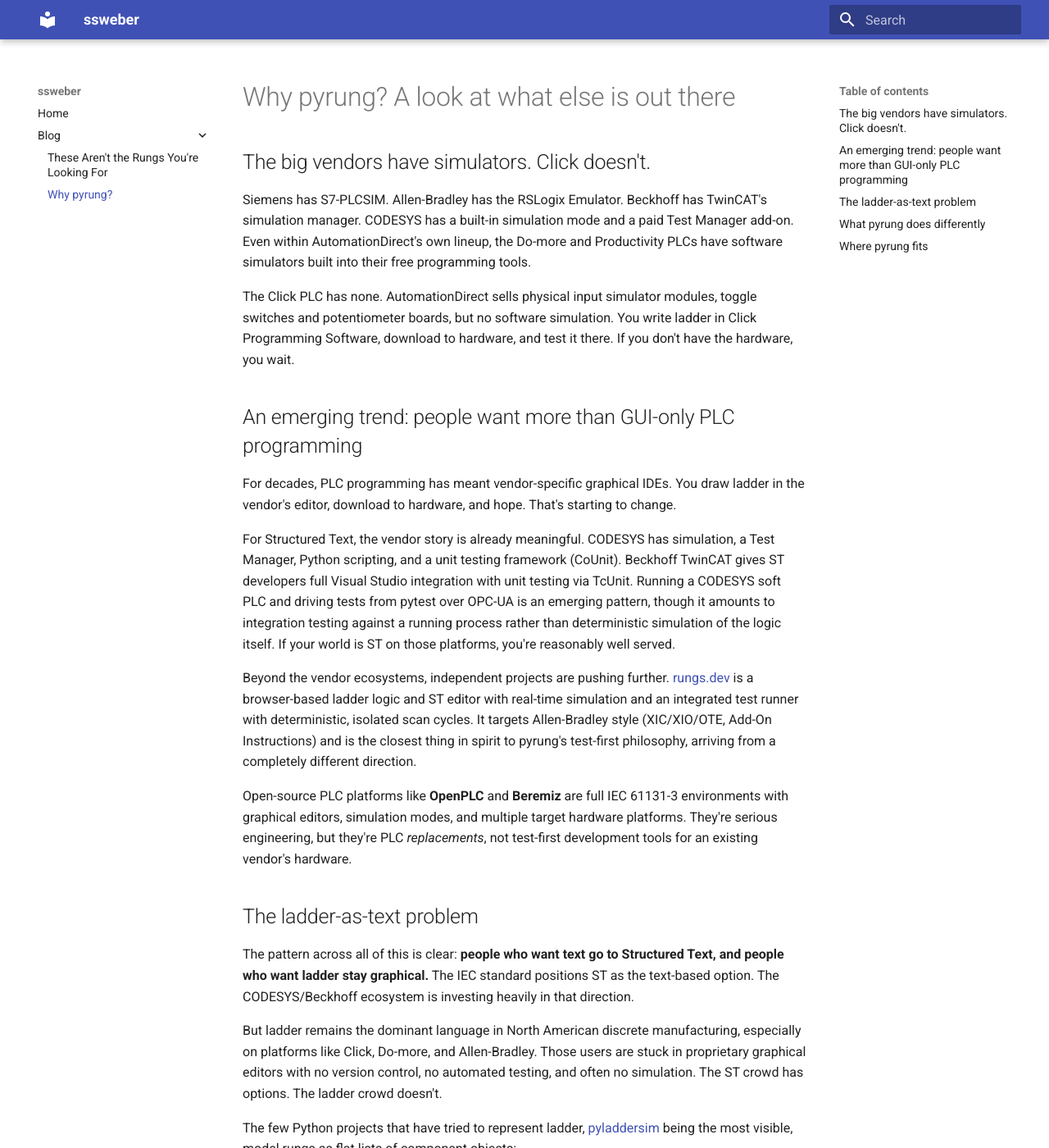
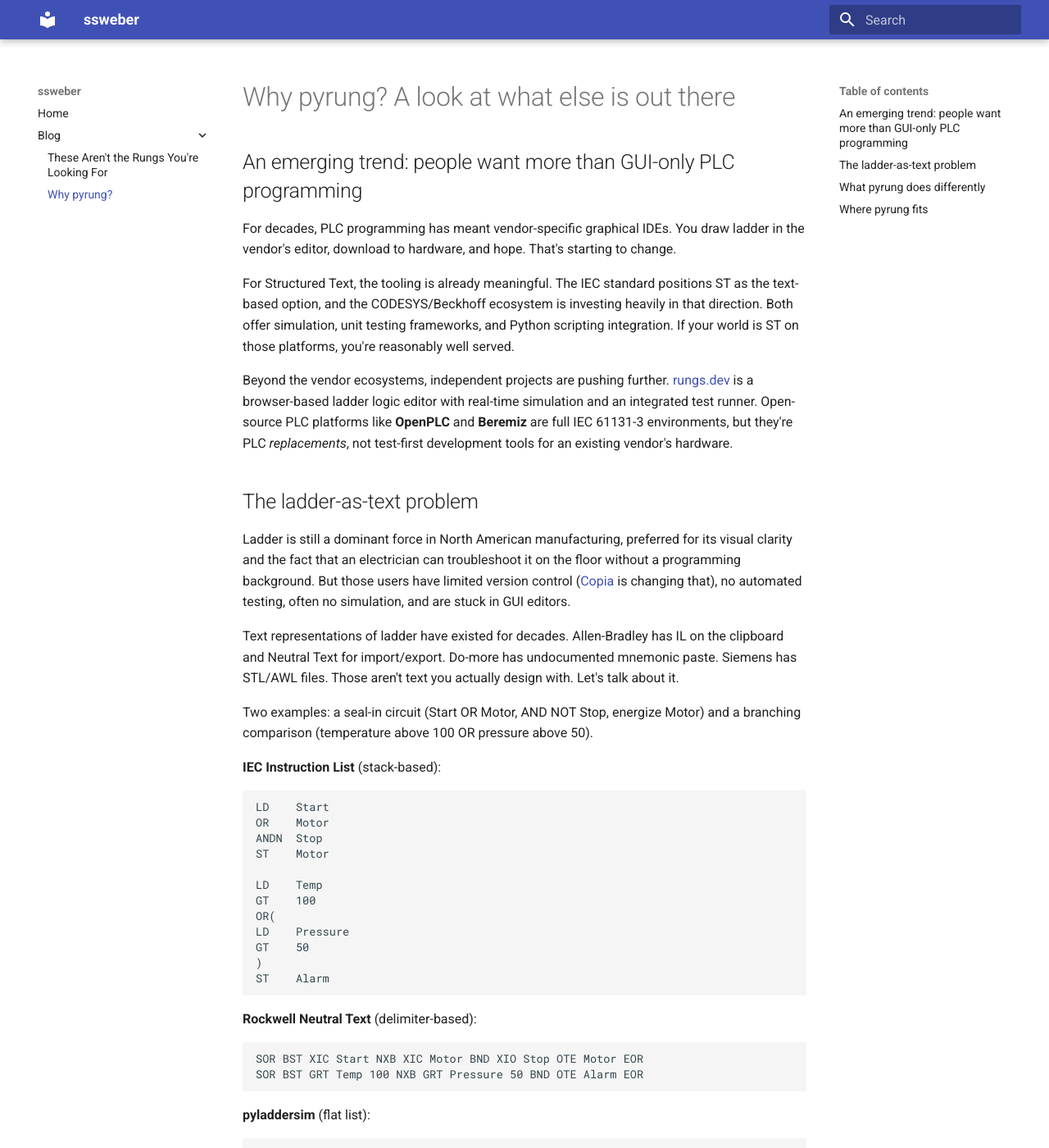
Before and after one commit to ssweber/ssweber.github.io, an MkDocs documentation site: the page built from docs/blog/why-pyrung.md, in a window 1280 px wide and 1400 px high. Shown: the whole window at 82% size. Built offline with MkDocs 1.6.1 and Material for MkDocs 9.7.7, drawn with Linux system fonts in a browser that asks for light colours; some of the changed text lies outside the part shown.

Commit message:
Update why-pyrung.md for clarity and content revision
Revise content to enhance clarity and update examples related to ladder logic and Structured Text. Emphasize the unique features of pyrung in comparison to other tools.

````diff
--- a/docs/blog/why-pyrung.md
+++ b/docs/blog/why-pyrung.md
@@ -1,48 +1,65 @@
 # Why pyrung? A look at what else is out there
-
-## The big vendors have simulators. Click doesn't.
-
-Siemens has S7-PLCSIM. Allen-Bradley has the RSLogix Emulator. Beckhoff has TwinCAT's simulation manager. CODESYS has a built-in simulation mode and a paid Test Manager add-on. Even within AutomationDirect's own lineup, the Do-more and Productivity PLCs have software simulators built into their free programming tools.
-
-The Click PLC has none. AutomationDirect sells physical input simulator modules, toggle switches and potentiometer boards, but no software simulation. You write ladder in Click Programming Software, download to hardware, and test it there. If you don't have the hardware, you wait.
 
 ## An emerging trend: people want more than GUI-only PLC programming
 
 For decades, PLC programming has meant vendor-specific graphical IDEs. You draw ladder in the vendor's editor, download to hardware, and hope. That's starting to change.
 
-For Structured Text, the vendor story is already meaningful. CODESYS has simulation, a Test Manager, Python scripting, and a unit testing framework (CoUnit). Beckhoff TwinCAT gives ST developers full Visual Studio integration with unit testing via TcUnit. Running a CODESYS soft PLC and driving tests from pytest over OPC-UA is an emerging pattern, though it amounts to integration testing against a running process rather than deterministic simulation of the logic itself. If your world is ST on those platforms, you're reasonably well served.
+For Structured Text, the tooling is already meaningful. The IEC standard positions ST as the text-based option, and the CODESYS/Beckhoff ecosystem is investing heavily in that direction. Both offer simulation, unit testing frameworks, and Python scripting integration. If your world is ST on those platforms, you're reasonably well served.
 
-Beyond the vendor ecosystems, independent projects are pushing further. [rungs.dev](https://rungs.dev/) is a browser-based ladder logic and ST editor with real-time simulation and an integrated test runner with deterministic, isolated scan cycles. It targets Allen-Bradley style (XIC/XIO/OTE, Add-On Instructions) and is the closest thing in spirit to pyrung's test-first philosophy, arriving from a completely different direction.
-
-Open-source PLC platforms like **OpenPLC** and **Beremiz** are full IEC 61131-3 environments with graphical editors, simulation modes, and multiple target hardware platforms. They're serious engineering, but they're PLC *replacements*, not test-first development tools for an existing vendor's hardware.
+Beyond the vendor ecosystems, independent projects are pushing further. [rungs.dev](https://rungs.dev/) is a browser-based ladder logic editor with real-time simulation and an integrated test runner. Open-source PLC platforms like **OpenPLC** and **Beremiz** are full IEC 61131-3 environments, but they're PLC *replacements*, not test-first development tools for an existing vendor's hardware.
 
 ## The ladder-as-text problem
 
-The pattern across all of this is clear: **people who want text go to Structured Text, and people who want ladder stay graphical.** The IEC standard positions ST as the text-based option. The CODESYS/Beckhoff ecosystem is investing heavily in that direction.
+Ladder is still a dominant force in North American manufacturing, preferred for its visual clarity and the fact that an electrician can troubleshoot it on the floor without a programming background. But those users have limited version control ([Copia](https://www.copia.io/) is changing that), no automated testing, often no simulation, and are stuck in GUI editors.
 
-But ladder remains the dominant language in North American discrete manufacturing, especially on platforms like Click, Do-more, and Allen-Bradley. Those users are stuck in proprietary graphical editors with no version control, no automated testing, and often no simulation. The ST crowd has options. The ladder crowd doesn't.
+Text representations of ladder have existed for decades. Allen-Bradley has IL on the clipboard and Neutral Text for import/export. Do-more has undocumented mnemonic paste. Siemens has STL/AWL files. Those aren't text you actually design with. Let's talk about it.
 
-The few Python projects that have tried to represent ladder, [pyladdersim](https://github.com/akshatnerella/pyladdersim) being the most visible, model rungs as flat lists of component objects:
+Two examples: a seal-in circuit (Start OR Motor, AND NOT Stop, energize Motor) and a branching comparison (temperature above 100 OR pressure above 50).
 
+**IEC Instruction List** (stack-based):
+```
+LD    Start
+OR    Motor
+ANDN  Stop
+ST    Motor
+
+LD    Temp
+GT    100
+OR(
+LD    Pressure
+GT    50
+)
+ST    Alarm
+```
+
+**Rockwell Neutral Text** (delimiter-based):
+```
+SOR BST XIC Start NXB XIC Motor BND XIO Stop OTE Motor EOR
+SOR BST GRT Temp 100 NXB GRT Pressure 50 BND OTE Alarm EOR
+```
+
+**pyladdersim** (flat list):
 ```python
 rung = Rung([Contact("Start"), InvertedContact("Stop"), Output("Lamp")])
 ```
 
-The structure that makes ladder readable is lost. The idea of a proper text-based ladder with testability has been [floating around since at least 2000](https://mail.python.org/pipermail/python-list/2000-March/049350.html), but nobody shipped it. A CODESYS Forge user [asked for ladder scripting in Python in 2017](https://forge.codesys.com/forge/talk/Engineering/thread/fdc3d03c95/); the answer was "You can't do Ladder with Scripting."
+The structure that makes ladder readable is lost in all of these. The idea of a proper text-based ladder with testability has been [floating around since at least 2000](https://mail.python.org/pipermail/python-list/2000-March/049350.html), but nobody shipped it. A CODESYS Forge user [asked for ladder scripting in Python in 2017](https://forge.codesys.com/forge/talk/Engineering/thread/fdc3d03c95/); the answer was "You can't do Ladder with Scripting."
 
 ## What pyrung does differently
 
+The same two examples:
+
 ```python
-with Program() as logic:
-    with Rung(Start, ~Stop):
-        out(Motor)
-    with Rung(Fault):
-        reset(Motor)
+with Rung(Start | Motor, ~Stop):
+    out(Motor)
+
+with Rung(any_of(Temp > 100, Pressure > 50)):
+    latch(Alarm)
 ```
 
 Condition on the rail, instruction in the body. The `with` block naturally separates "when this is true" from "do this," which is exactly what a ladder rung does. It reads like the diagram, runs as a deterministic scan cycle, and targets real Click PLC behavior faithfully.
 
-**The code looks like ladder.** Not Structured Text. Not flat lists. Not ASCII art. The DSL preserves the condition/instruction structure that makes ladder readable, in code a controls engineer can map to the diagram they already know.
+**The code looks like ladder,** not ASCII art. The DSL preserves the condition/instruction structure that makes ladder readable, in code a controls engineer can map to the diagram they already know.
 
 **You can watch it evaluate.** A full DAP-protocol VS Code debugger steps through scans rung by rung. Breakpoints on rungs, inline tag updates, force values, diff between scans, time-travel through history.
 
@@ -54,6 +71,6 @@ Condition on the rail, instruction in the body. The `with` block naturally separ
 
 The emerging tools above are vendor-agnostic by design. rungs.dev runs in a browser. OpenPLC replaces the vendor stack entirely.
 
-pyrung chose fidelity over generality, because the whole point is to test before you deploy to a specific PLC. But fidelity to Click behavior doesn't mean fidelity to Click hardware alone. The same logic that simulates faithfully against Click's instruction set can also compile to CircuitPython and run on open hardware with no proprietary toolchain in the path. That combination, faithful simulation of a real vendor's behavior plus deployment to hardware the vendor doesn't control, is something none of the tools above attempt.
+pyrung chose fidelity over generality, because the whole point is to test before you deploy to a specific PLC. But the deeper point is what happens when ladder becomes text. Your logic lives in `.py` files. You check it into git. You write pytest cases that assert behavior across scan cycles. You step through rungs in VS Code with breakpoints, watch windows, and time-travel debugging. You catch the off-by-one in a counter before it ever reaches a panel.
 
-The ladder-as-text problem has been open for 25 years. pyrung is a serious attempt at closing it.
+None of that requires abandoning ladder for Structured Text. That's the trade-off the industry has assumed for 25 years: if you want modern tooling, switch languages. pyrung refuses the trade-off. The ladder-as-text problem has been open since at least 2000. pyrung is a serious attempt at closing it.
````
